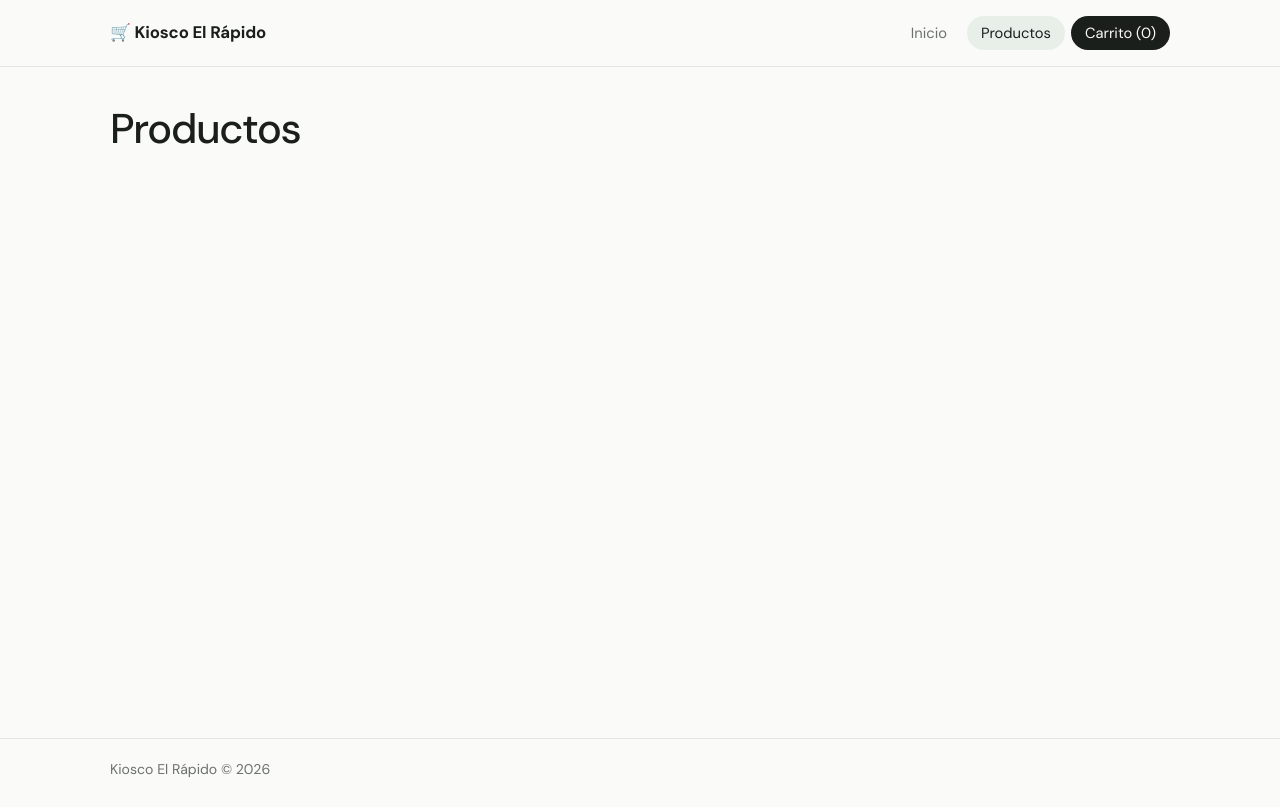
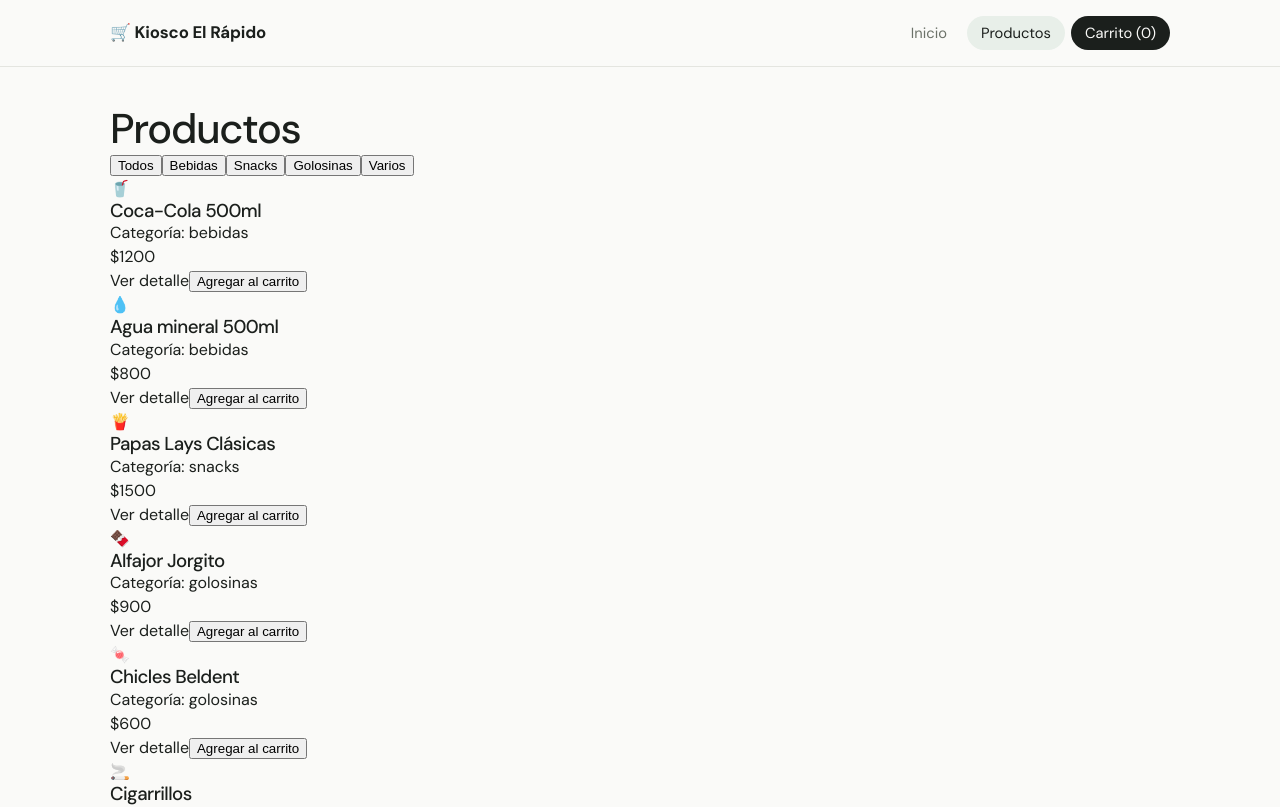
Before and after one commit to Priscila1995/Mini-App-Kiosco, a React (Vite) app in the folder frontend/: page /products in a window 1280 px wide. Shown: the top 807 px of the page. Built offline with nearby package versions, Linux system fonts and the light colour scheme.

Commit message:
feat(front): add product catalog with category filter

```diff
--- /dev/null
+++ b/frontend/src/components/ProductCard.tsx
@@ -0,0 +1,33 @@
+import { Link } from "react-router-dom";
+import type { Product } from "../types";
+import { useCart } from "../context/CartContext";
+
+interface ProductCardProps {
+  product: Product;
+}
+
+export default function ProductCard({ product }: ProductCardProps) {
+  const { addToCart } = useCart();
+
+  return (
+    <article>
+      <div>
+        <span>{product.image?? "🛒"}</span>
+      </div>
+
+      <h3>{product.name}</h3>
+
+      <p>Categoría: {product.category}</p>
+
+      <p>${product.price}</p>
+
+      <Link to={`/products/${product.id}`}>
+        Ver detalle
+      </Link>
+
+      <button onClick={() => addToCart(product, 1)}>
+        Agregar al carrito
+      </button>
+    </article>
+  );
+}
--- a/frontend/src/pages/Home.tsx
+++ b/frontend/src/pages/Home.tsx
@@ -1,3 +1,17 @@
+import { Link } from "react-router-dom";
+
 export default function Home() {
-  return <h1>Inicio</h1>;
+  return (
+    <section>
+      <h1>Bienvenido a Kiosco El Rápido</h1>
+
+      <p>
+        Encontrá bebidas, snacks, golosinas y productos varios.
+      </p>
+
+      <Link to="/products">
+        Ver productos
+      </Link>
+    </section>
+  );
 }
--- a/frontend/src/pages/Products.tsx
+++ b/frontend/src/pages/Products.tsx
@@ -1,3 +1,74 @@
+import { useSearchParams } from "react-router-dom";
+import ProductCard from "../components/ProductCard";
+import { products } from "../data/products";
+
 export default function Products() {
-  return <h1>Productos</h1>;
+  const [searchParams, setSearchParams] = useSearchParams();
+
+  const category = searchParams.get("category") as
+  | "bebidas"
+  | "snacks"
+  | "golosinas"
+  | "varios"
+  | null;
+
+  const filteredProducts = category
+    ? products.filter(
+        (product) => product.category === category
+      )
+    : products;
+
+
+  const handleFilter = (value: string) => {
+    if (value === "todos") {
+      setSearchParams({});
+    } else {
+      setSearchParams({
+        category: value,
+      });
+    }
+  };
+
+
+  return (
+    <section>
+      <h1>Productos</h1>
+
+
+      <div>
+        <button onClick={() => handleFilter("todos")}>
+          Todos
+        </button>
+
+        <button onClick={() => handleFilter("bebidas")}>
+          Bebidas
+        </button>
+
+        <button onClick={() => handleFilter("snacks")}>
+          Snacks
+        </button>
+
+        <button onClick={() => handleFilter("golosinas")}>
+          Golosinas
+        </button>
+
+        <button onClick={() => handleFilter("varios")}>
+          Varios
+        </button>
+      </div>
+
+
+      <div>
+        {
+          filteredProducts.map((product) => (
+            <ProductCard
+              key={product.id}
+              product={product}
+            />
+          ))
+        }
+      </div>
+
+    </section>
+  );
 }
```
